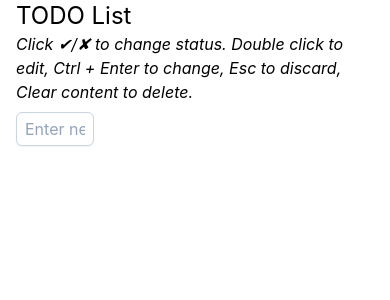
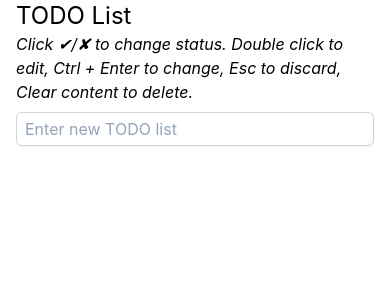
Before and after one commit to linhx/react-todolist, a React (Create React App) app: page / in a window 390 px wide. Shown: the top 300 px of the page. Built offline with nearby package versions, Linux system fonts and the light colour scheme.

Commit message:
reponsive

```diff
--- a/src/App.js
+++ b/src/App.js
@@ -87,7 +87,7 @@ function App() {
         <h4 className='text-2xl'>TODO List</h4>
         <i>Click ✔/✘ to change status. Double click to edit, Ctrl + Enter to change, Esc to discard, Clear content to delete.</i>
       </div>
-      <div className="grid grid-cols-4 gap-4 mb-4">
+      <div className="grid gap-4 mb-4 grid-cols-1 md:grid-cols-2 lg:grid-cols-3 xl:grid-cols-4">
         <input
           className="input"
           placeholder="Enter new TODO list"
@@ -96,7 +96,7 @@ function App() {
           onKeyDown={addTodoList}
         />
       </div>
-      <div className='grid grid-cols-4 gap-4'>
+      <div className="grid gap-4 mb-4 grid-cols-1 md:grid-cols-2 lg:grid-cols-3 xl:grid-cols-4">
         {todoListComp}
       </div>
     </div>
```
